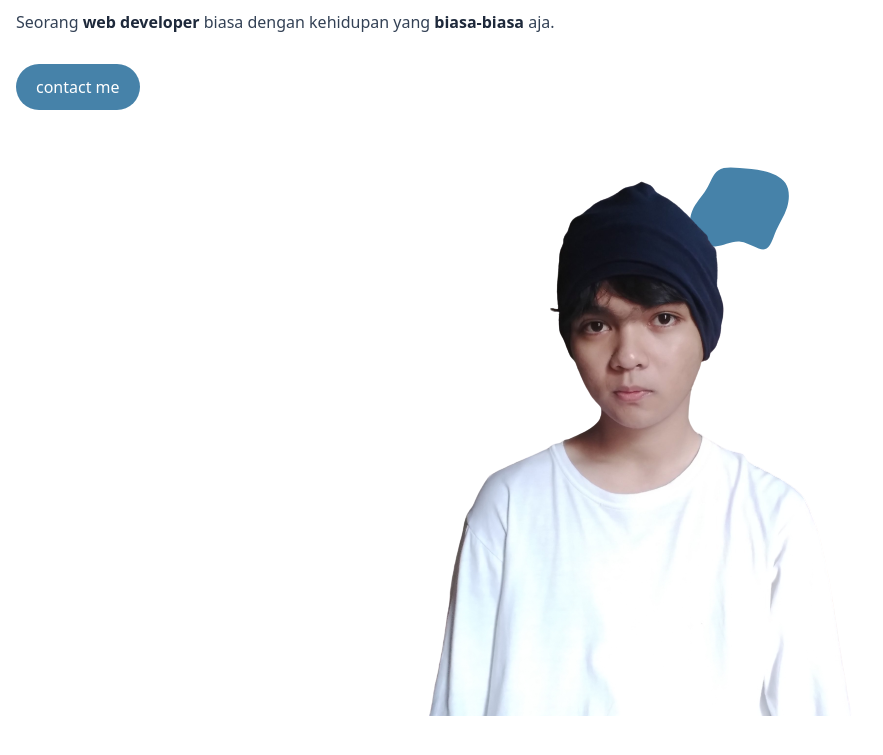
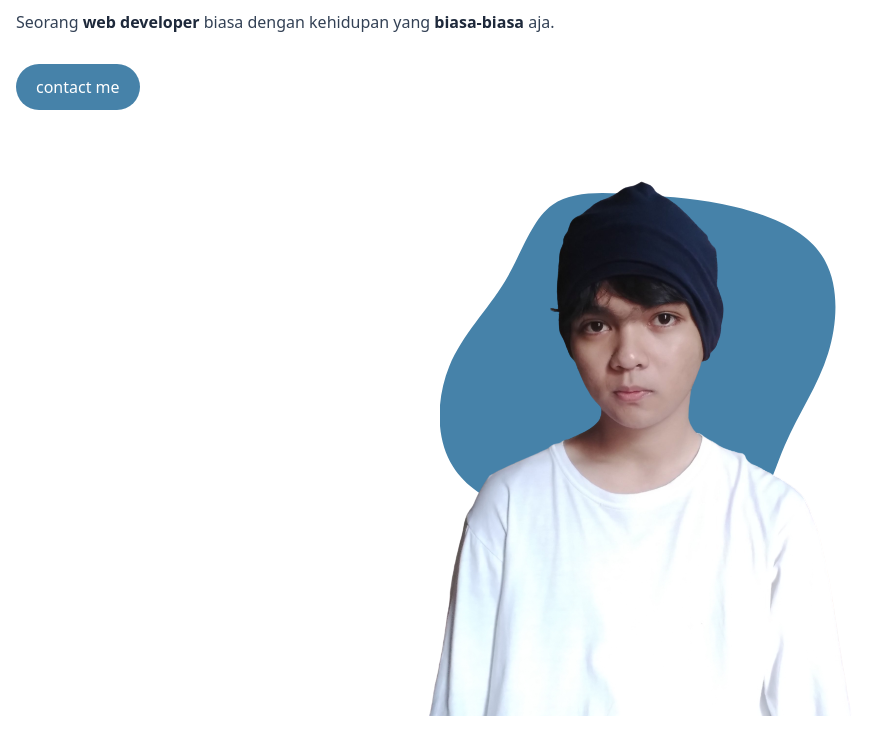
Before and after one commit to Saroyann/web-portfolio-2, a website: page src/public/index.html in a window 1280 px wide. Shown: the part 247-1002 px from the top of the page, without its empty margins (0-883 px from the left). Drawn offline with Linux system fonts and the light colour scheme.

Commit message:
initial commit

```diff
--- a/src/public/index.html
+++ b/src/public/index.html
@@ -35,8 +35,8 @@
                 <div class="w-full self-end px-4 mb-32">
                     <div class="relative mt-10">
                         <img src="/src/img/1.png" alt="" class="max-w-full mx-auto">
-                        <span class="absolute -bottom-0 top-5 left-1/2 translate-x-1/2 -z-10">
-                            <svg width="100" height="100" viewBox="0 0 200 200" xmlns="http://www.w3.org/2000/svg">
+                        <span class="absolute -bottom-0 top-5 left-1/2 -translate-x-2/4 -z-10">
+                            <svg width="400" height="400" viewBox="0 0 200 200" xmlns="http://www.w3.org/2000/svg">
                                 <path fill="#4682A9"
                                     d="M39.3,-63.4C53.3,-60.1,68.4,-54.2,75.7,-43.2C83.1,-32.1,82.6,-16.1,78.4,-2.4C74.2,11.2,66.2,22.4,60.3,36C54.5,49.6,50.8,65.5,41.1,67.2C31.4,68.9,15.7,56.3,1.1,54.5C-13.6,52.6,-27.1,61.6,-41.4,62.5C-55.7,63.5,-70.6,56.5,-78,44.7C-85.3,33,-84.9,16.5,-79.5,3.1C-74,-10.2,-63.5,-20.4,-56.3,-32.3C-49.1,-44.3,-45.3,-58,-36.4,-64.3C-27.6,-70.5,-13.8,-69.4,-0.5,-68.4C12.7,-67.5,25.4,-66.8,39.3,-63.4Z"
                                     transform="translate(100 100) scale(1.2)" />
```
Also changed, not shown: src/css/dist/output.css.
